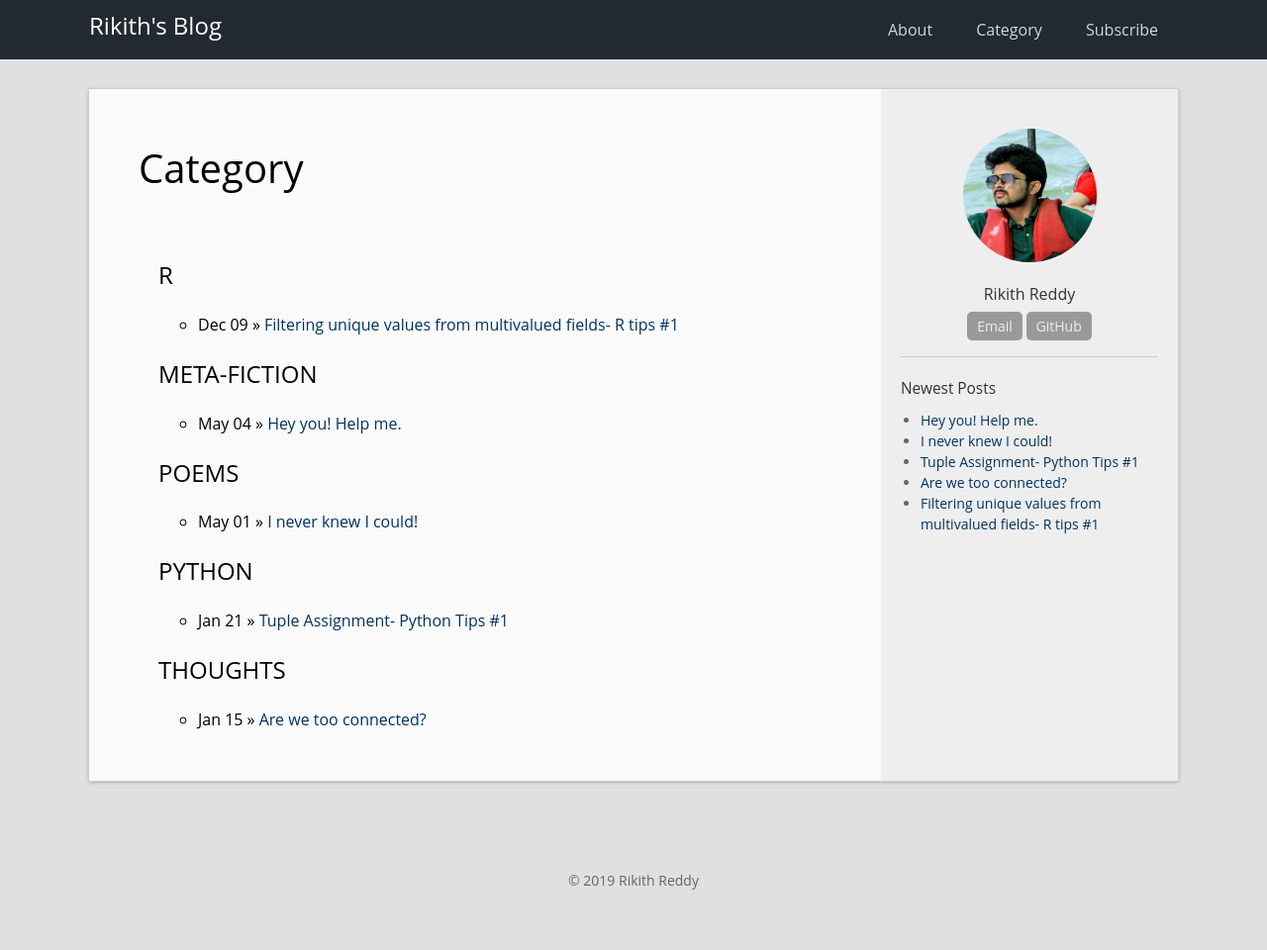
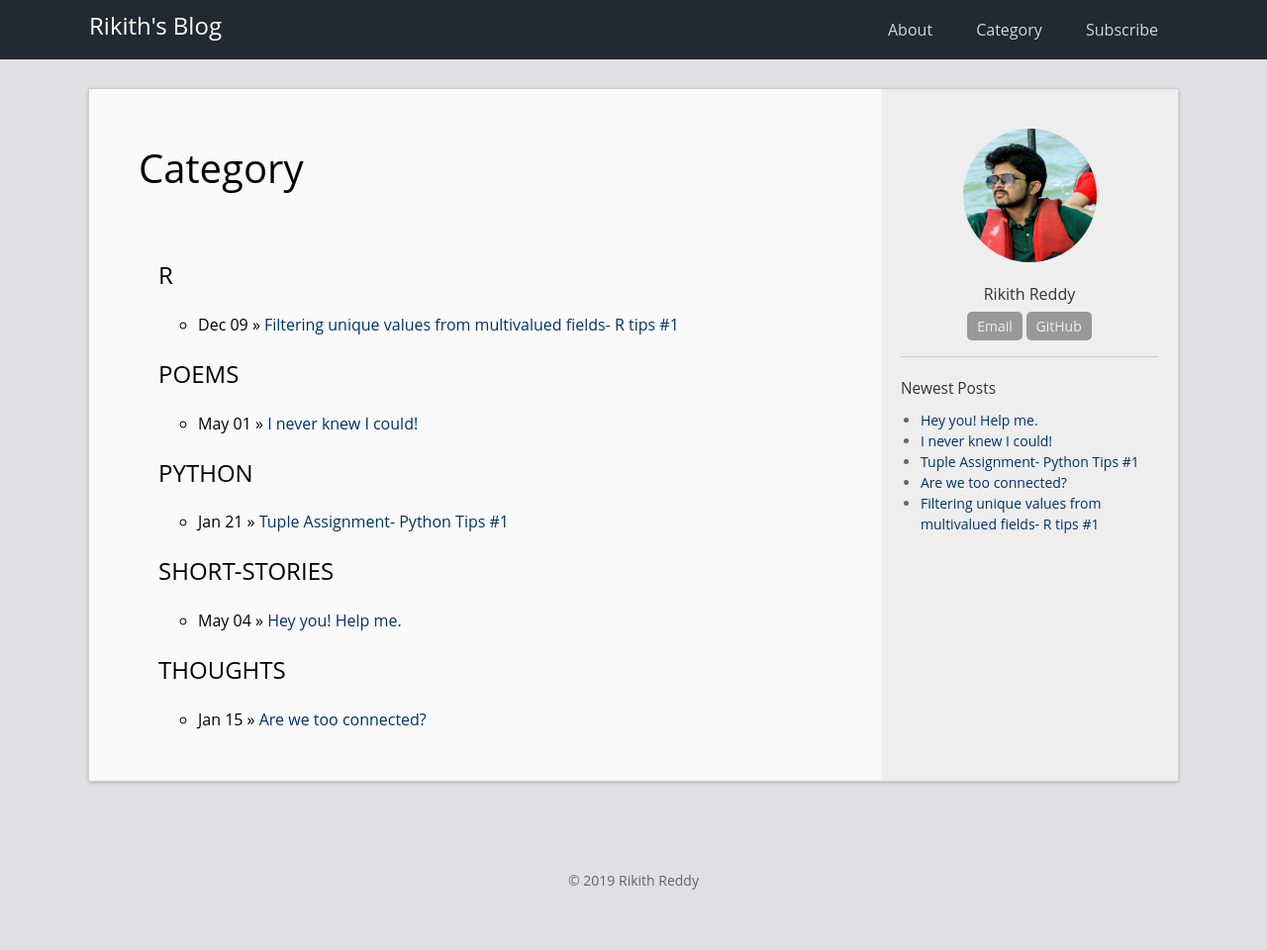
Before and after one commit to rikithreddy/rikithreddy.github.io, a Jekyll site: the page built from category.html, in a window 1280 px wide. Shown: the whole page at 99% size. Built offline with Jekyll 4.4.1, drawn with Linux system fonts in a browser that asks for light colours.

Commit message:
modified category

```diff
--- a/_posts/2019-05-04-Hey-You-Help-me.md
+++ b/_posts/2019-05-04-Hey-You-Help-me.md
@@ -2,7 +2,7 @@
 layout: post
 title:  Hey you! Help me.
 date:   2019-05-04 12:00:00
-categories: meta-fiction
+categories: short-stories
 permalink: /short/meta/1
 ---
 <p align="center">
```
